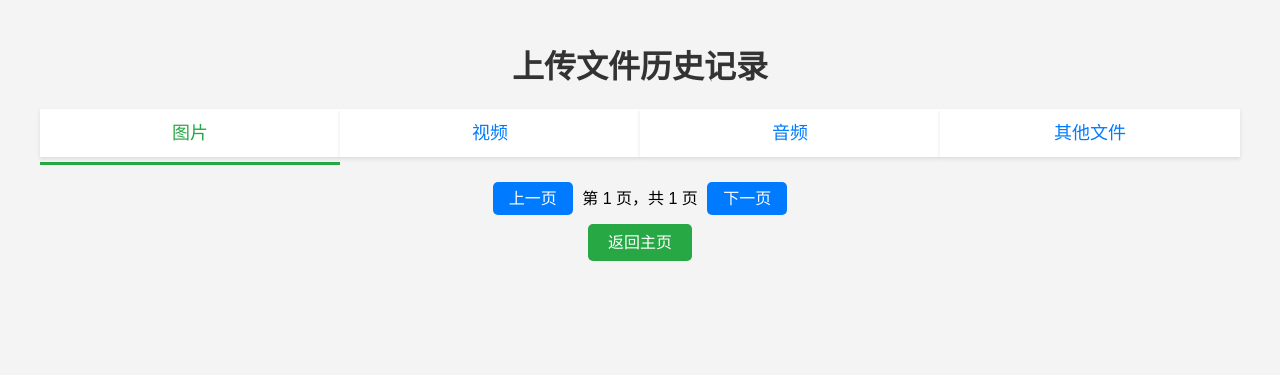
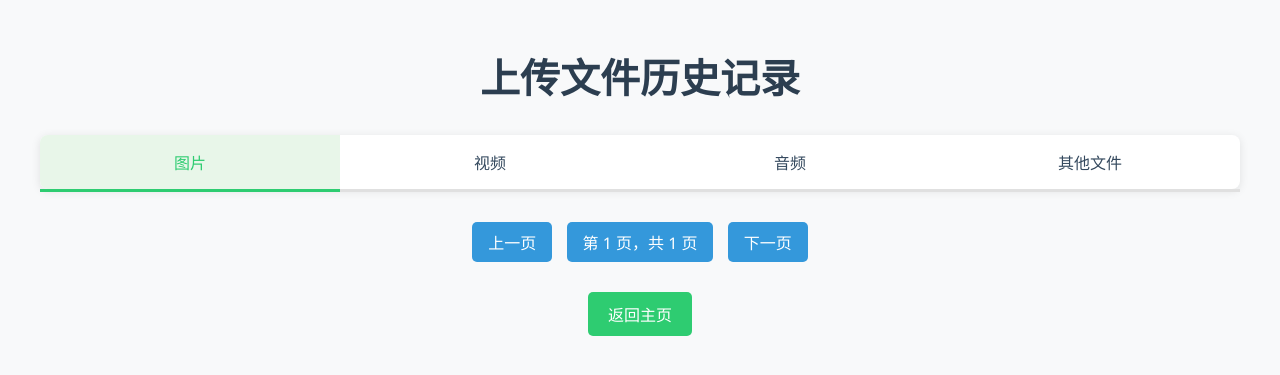
Before and after one commit to Bear-biscuit/Unlimited_-files, a Flask app: template templates/history.html in a window 1280 px wide. Shown: the top 375 px of the page. Run offline with Flask 3, Linux system fonts and the light colour scheme; the template is opened without the code that fills it, so the values that code supplies are empty.

Commit message:
样式优化

```diff
--- /dev/null
+++ b/static/history.css
@@ -0,0 +1,267 @@
+li {
+    list-style: none;
+}
+/* pc.css - 桌面端样式 */
+body {
+    font-family: 'Segoe UI', Tahoma, Geneva, Verdana, sans-serif;
+    background-color: #f8f9fa;
+    margin: 0;
+    padding: 20px;
+    font-size: 16px;
+    color: #333;
+}
+
+h1 {
+    text-align: center;
+    color: #2c3e50;
+    margin-bottom: 30px;
+    font-size: 2.5em;
+}
+
+.file-categories {
+    max-width: 1200px;
+    margin: 0 auto 20px;
+}
+
+.file-categories ul {
+    display: flex;
+    justify-content: space-between;
+    background-color: #fff;
+    border-radius: 8px;
+    overflow: hidden;
+    box-shadow: 0 2px 10px rgba(0,0,0,0.1);
+    padding: 0; /* 添加这行来移除默认的内边距 */
+    margin: 0; /* 添加这行来移除默认的外边距 */
+}
+
+.file-categories ul li {
+    flex: 1;
+    list-style-type: none; /* 确保移除列表项的默认样式 */
+}
+
+.file-categories ul li a {
+    display: block;
+    padding: 15px 0;
+    text-align: center;
+    color: #34495e;
+    text-decoration: none;
+    font-weight: 500;
+    transition: all 0.3s ease;
+}
+
+.file-categories ul li a:hover {
+    background-color: #ecf0f1;
+}
+
+.file-categories ul li a.activeA {
+    color: #2ecc71;
+    background-color: #e8f6e9;
+}
+
+.box {
+    position: relative;
+    height: 3px;
+    background-color: #e0e0e0;
+}
+
+.active {
+    position: absolute;
+    width: 25%;
+    height: 100%;
+    background-color: #2ecc71;
+    transition: all 0.3s ease;
+}
+
+#history-container {
+    max-width: 1200px;
+    margin: 0 auto;
+}
+
+#history-list {
+    list-style-type: none;
+    padding: 0;
+}
+
+#history-list li {
+    background-color: #fff;
+    margin-bottom: 20px;
+    padding: 20px;
+    border-radius: 8px;
+    box-shadow: 0 2px 10px rgba(0,0,0,0.1);
+    display: flex;
+    align-items: flex-start;
+}
+
+.media-preview {
+    flex: 0 0 300px;
+    margin-right: 20px;
+    background-color: #f1f3f5;
+    border-radius: 8px;
+    overflow: hidden;
+    display: flex;
+    align-items: center;
+    justify-content: center;
+    height: 200px;
+}
+
+.media-preview img,
+.media-preview video,
+.media-preview audio {
+    max-width: 100%;
+    max-height: 100%;
+    object-fit: contain;
+}
+
+.cont {
+    flex: 1;
+    display: flex;
+    flex-direction: column;
+}
+
+.introduce {
+    margin-bottom: 10px;
+}
+
+.introduce strong,
+.Date strong {
+    color: #7f8c8d;
+}
+
+.btn {
+    display: flex;
+    justify-content: flex-end;
+}
+
+button {
+    padding: 8px 15px;
+    margin-left: 10px;
+    background-color: #3498db;
+    color: white;
+    border: none;
+    border-radius: 5px;
+    cursor: pointer;
+    transition: background-color 0.3s ease;
+}
+
+button:hover {
+    background-color: #2980b9;
+}
+
+.pagination {
+    text-align: center;
+    margin-top: 30px;
+}
+
+.pagination a,
+.pagination span {
+    display: inline-block;
+    padding: 8px 16px;
+    margin: 0 5px;
+    background-color: #3498db;
+    color: white;
+    text-decoration: none;
+    border-radius: 5px;
+    transition: background-color 0.3s ease;
+}
+
+.pagination a:hover {
+    background-color: #2980b9;
+}
+
+.return-home {
+    text-align: center;
+    margin-top: 30px;
+}
+
+.return-home a {
+    display: inline-block;
+    padding: 10px 20px;
+    background-color: #2ecc71;
+    color: white;
+    text-decoration: none;
+    border-radius: 5px;
+    transition: background-color 0.3s ease;
+}
+
+.return-home a:hover {
+    background-color: #27ae60;
+}
+
+/* pm.css - 移动端样式 */
+@media screen and (max-width: 500px) {
+    body {
+        padding: 10px;
+        font-size: 14px;
+    }
+
+    h1 {
+        font-size: 1.8em;
+        margin-bottom: 20px;
+    }
+
+    .file-categories ul li a {
+        padding: 10px 0;
+        font-size: 14px;
+    }
+
+    #history-list li {
+        padding: 15px;
+        /* 移除 flex-direction: column; 使布局与桌面端一致 */
+    }
+
+    .media-preview {
+        flex: 0 0 120px; /* 调整宽度以适应移动屏幕 */
+        height: 120px;
+        margin-right: 15px; /* 添加右边距 */
+        margin-bottom: 0; /* 移除底部边距 */
+    }
+
+    .cont {
+        flex: 1; /* 允许内容区域占据剩余空间 */
+        width: auto; /* 移除固定宽度 */
+    }
+
+    .btn {
+        flex-direction: row;
+        justify-content: flex-end; /* 将按钮对齐到右侧 */
+        margin-top: 10px;
+        /* align-items: flex-end; */
+    }
+
+    button {
+        padding: 6px 10px;
+        font-size: 12px;
+        margin-left: 10px; /* 添加按钮之间的间距 */
+    }
+
+    .pagination a,
+    .pagination span {
+        padding: 6px 12px;
+        font-size: 14px;
+    }
+
+    .return-home a {
+        padding: 8px 16px;
+        font-size: 14px;
+    }
+
+    /* 为视频和音频项添加特殊样式 */
+    #history-list li.videoLi {
+        flex-direction: column;
+    }
+
+
+    .videoLi .media-preview {
+        flex: 0 0 auto;
+        width: 100%;
+        height: auto;
+        max-height: 100vh;
+        margin-right: 0;
+        margin-bottom: 15px;
+    }
+
+    .videoLi .cont,
+    .videoLi .btn {
+        width: 100%;
+    }
+}
--- a/static/pc.css
+++ /dev/null
@@ -1,180 +0,0 @@
-body {
-    font-family: Arial, sans-serif;
-    background-color: #f4f4f4;
-    margin: 0;
-    padding: 20px;
-    font-size: 16px;
-}
-
-h1 {
-    text-align: center;
-    color: #333;
-}
-
-ul {
-    list-style-type: none;
-    padding: 0;
-    max-width: 1200px;
-    margin: auto;
-}
-
-ul li {
-    background-color: #fff;
-    margin: 10px 0;
-    padding: 15px;
-    border-radius: 8px;
-    box-shadow: 0 2px 4px rgba(0, 0, 0, 0.1);
-    display: flex;
-    align-items: center;
-}
-
-img,
-video,
-audio {
-    display: block;
-    max-width: 100%;
-    max-height: 150px;
-    /* 设置最大高度 */
-    object-fit: contain;
-    /* 保持比例缩放 */
-    border-radius: 5px;
-}
-
-.media-preview {
-    flex-shrink: 0;
-    /* 防止媒体框缩小 */
-    max-width: 500px;
-    min-width: 300px;
-    /* 限制盒子宽度 */
-    height: 150px;
-    /* 统一高度 */
-    display: flex;
-    align-items: center;
-    justify-content: center;
-    background-color: #e9ecef;
-    border-radius: 5px;
-    overflow: hidden;
-    margin-right: 20px;
-    padding: 10px;
-}
-.cont {
-    flex: 1;
-    height: 150px;
-    position: relative;
-    display: flex;
-    flex-direction: column;
-}
-.cont .introduce {
-    flex: 1;
-    overflow: hidden;
-}
-.cont .Date {
-    position: relative;
-    bottom: 0;
-}
-button {
-    padding: 8px 10px;
-    background-color: #007bff;
-    color: white;
-    border: none;
-    border-radius: 5px;
-    cursor: pointer;
-    margin-top: 10px;
-    margin-left: auto;
-    font-size: 16px;
-    /* 自动对齐到右边 */
-}
-
-button:hover {
-    background-color: #0056b3;
-}
-
-.pagination {
-    text-align: center;
-    margin-top: 20px;
-}
-
-.pagination a {
-    padding: 8px 16px;
-    margin: 0 5px;
-    background-color: #007bff;
-    color: white;
-    text-decoration: none;
-    border-radius: 5px;
-}
-
-.pagination a:hover {
-    background-color: #0056b3;
-}
-
-.return-home {
-    display: block;
-    text-align: center;
-    margin-top: 20px;
-}
-
-.return-home a {
-    padding: 10px 20px;
-    background-color: #28a745;
-    color: white;
-    text-decoration: none;
-    border-radius: 5px;
-    font-size: 16px;
-}
-
-.return-home a:hover {
-    background-color: #218838;
-}
-
-li p {
-    margin: 0;
-}
-.btn {
-    display: flex;
-    flex-direction: column;
-}
-
-
-.file-categories ul {
-    display: flex;
-    width: 100%;
-    justify-content: space-evenly;
-}
-
-.file-categories ul li{
-    background-color: #fff;
-    text-align: center;
-    flex: 1;
-    width: 100%;
-    margin: 0;
-    padding: 0;
-    border-radius: 0px;
-    box-shadow: 0 2px 4px rgba(0, 0, 0, 0.1);
-    display: flex;
-    align-items: center;
-}
-.file-categories ul li a{
-    color: #007bff;
-    display: block;
-    flex: 1;
-    font-size: 18px;
-    text-decoration: none;
-    height: 3rem;
-    line-height: 3rem;
-}
-.box {
-    margin: 5px auto;
-    width: 100%;
-    max-width: 1200px;
-
-}
-.active {
-    display: block;
-    width: 25%;
-    height: 3px;
-    background-color: #28a745;
-    transition: all 0.3s ease;
-}
-.activeA{
-    color: #28a745 !important;
-}
--- a/static/pm.css
+++ /dev/null
@@ -1,234 +0,0 @@
-body {
-    font-family: Arial, sans-serif;
-    background-color: #f4f4f4;
-    margin: 0;
-    padding: 2vw;
-    font-size: 1.6vw;
-}
-
-h1 {
-    text-align: center;
-    color: #333;
-}
-
-ul {
-    list-style-type: none;
-    padding: 0;
-}
-
-ul li {
-    background-color: #fff;
-    margin: 1vw 0;
-    padding: 1.5vw;
-    border-radius: 0.8vw;
-    box-shadow: 0 2px 4px rgba(0, 0, 0, 0.1);
-    display: flex;
-    /* flex-direction: column; */
-    align-items: center;
-}
-
-img {
-    flex: 1;
-    display: block;
-    max-width: 100%;
-    max-height: 15vw;
-    /* 设置最大高度 */
-    object-fit: contain;
-    /* 保持比例缩放 */
-    border-radius: 0.5vw;
-}
-
-.media-preview {
-    flex-shrink: 0;
-    /* 防止媒体框缩小 */
-    max-width: 50vw;
-    min-width: 27vw;
-    /* 限制盒子宽度 */
-    height: 15vw;
-    /* 统一高度 */
-    display: flex;
-    align-items: center;
-    justify-content: center;
-    background-color: #e9ecef;
-    border-radius: 0.5vw;
-    overflow: hidden;
-    margin-right: 2vw;
-    padding: 1vw;
-}
-.cont {
-    flex: 1;
-    height: 15vw;
-    position: relative;
-    display: flex;
-    flex-direction: column;
-}
-.cont .introduce {
-    flex: 1;
-    overflow: hidden;
-}
-.cont .Date {
-    position: relative;
-    bottom: 0;
-}
-button {
-    padding: 0.8vw 1.2vw;
-    background-color: #007bff;
-    color: white;
-    border: none;
-    border-radius: 0.5vw;
-    cursor: pointer;
-    margin-left: auto;
-    margin-top: 1vw;
-    font-size: 1.6vw;
-    /* 自动对齐到右边 */
-}
-
-button:hover {
-    background-color: #0056b3;
-}
-
-.pagination {
-    text-align: center;
-    margin-top: 2vw;
-}
-
-.pagination a {
-    padding: 0.8vw 1.6vw;
-    margin: 0 0.5vw;
-    background-color: #007bff;
-    color: white;
-    text-decoration: none;
-    border-radius: 0.5vw;
-}
-
-.pagination a:hover {
-    background-color: #0056b3;
-}
-
-.return-home {
-    display: block;
-    text-align: center;
-    margin-top: 2vw;
-}
-
-.return-home a {
-    padding: 1vw 2vw;
-    background-color: #28a745;
-    color: white;
-    text-decoration: none;
-    border-radius: 0.5vw;
-    font-size: 1.6vw;
-}
-
-.return-home a:hover {
-    background-color: #218838;
-}
-
-li p {
-    margin: 0;
-}
-.btn {
-    display: flex;
-    flex-direction: column;
-}
-
-.file-categories ul {
-    display: flex;
-    width: 100%;
-    justify-content: space-evenly;
-    margin-bottom: 0;
-}
-
-.file-categories ul li{
-    background-color: #fff;
-    text-align: center;
-    flex: 1;
-    width: 100%;
-    margin: 0;
-    padding: 0;
-    border-radius: 0px;
-    box-shadow: 0 2px 4px rgba(0, 0, 0, 0.1);
-    display: flex;
-    align-items: center;
-}
-.file-categories ul li a{
-    color: #007bff;
-    display: block;
-    flex: 1;
-    font-size: 3vw;
-    text-decoration: none;
-    height: 9vw;
-    line-height: 9vw;
-}
-.box {
-    margin: 2px auto;
-    width: 100%;
-    max-width: 1200px;
-
-}
-.active {
-    display: block;
-    width: 25%;
-    height: 0.5vw;
-    background-color: #28a745;
-    transition: all 0.3s ease;
-}
-.activeA{
-    color: #28a745 !important;
-}
-
-.videoLi {
-    background-color: #fff;
-    margin: 1vw 0;
-    padding: 1.5vw;
-    border-radius: 0.8vw;
-    box-shadow: 0 2px 4px rgba(0, 0, 0, 0.1);
-    display: flex;
-    flex-direction: column;
-    justify-content: center;
-    align-items: center;
-    flex-wrap: wrap;
-}
-.videoLi .media-preview {
-    flex-shrink: 0;
-    /* 防止媒体框缩小 */
-    max-width: 95%;
-    min-width: 27vw;
-    /* 限制盒子宽度 */
-    height: auto;
-    /* 统一高度 */
-    display: flex;
-    align-items: center;
-    justify-content: center;
-    background-color: #e9ecef;
-    border-radius: 0.5vw;
-    overflow: hidden;
-    margin-right: 0;
-    padding: 1vw;
-}
-
-.videoLi video,
-.videoLi audio{
-    flex: 1;
-    display: block;
-    max-width: 95%;
-    max-height: 100vw;
-    /* 设置最大高度 */
-    object-fit: contain;
-    /* 保持比例缩放 */
-    border-radius: 0.5vw;
-}
-
-.videoLi .cont {
-    width: 95%;
-}
-
-.videoLi .btn {
-    width: 95%;
-    display: flex;
-    flex-direction: row;
-    justify-content: center;
-}
-.videoLi .btn button {
-    margin: 0 5px;
-}
--- a/templates/history.html
+++ b/templates/history.html
@@ -5,8 +5,7 @@
     <meta charset="UTF-8">
     <meta name="viewport" content="width=device-width, initial-scale=1.0">
     <link rel="icon" type="image/x-icon" href="{{ url_for('static', filename='favicon.png') }}">
-    <link rel="stylesheet" href="{{ url_for('static', filename='pc.css') }}" media="screen and (min-width: 501px)">
-    <link rel="stylesheet" href="{{ url_for('static', filename='pm.css') }}" media="screen and (max-width: 500px)">
+    <link rel="stylesheet" href="{{ url_for('static', filename='history.css') }}">
     <title>历史记录</title>
 </head>
 
```
